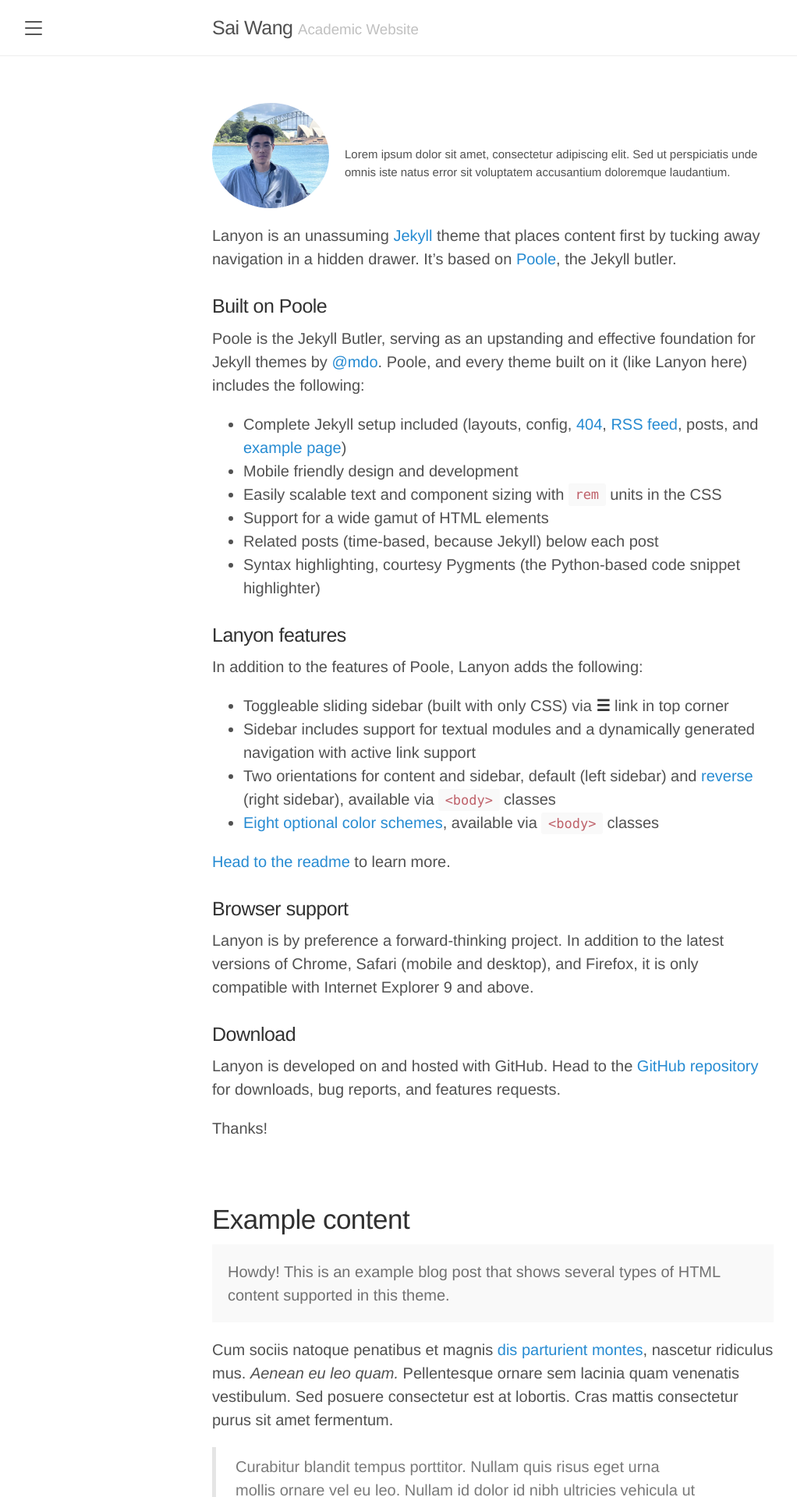
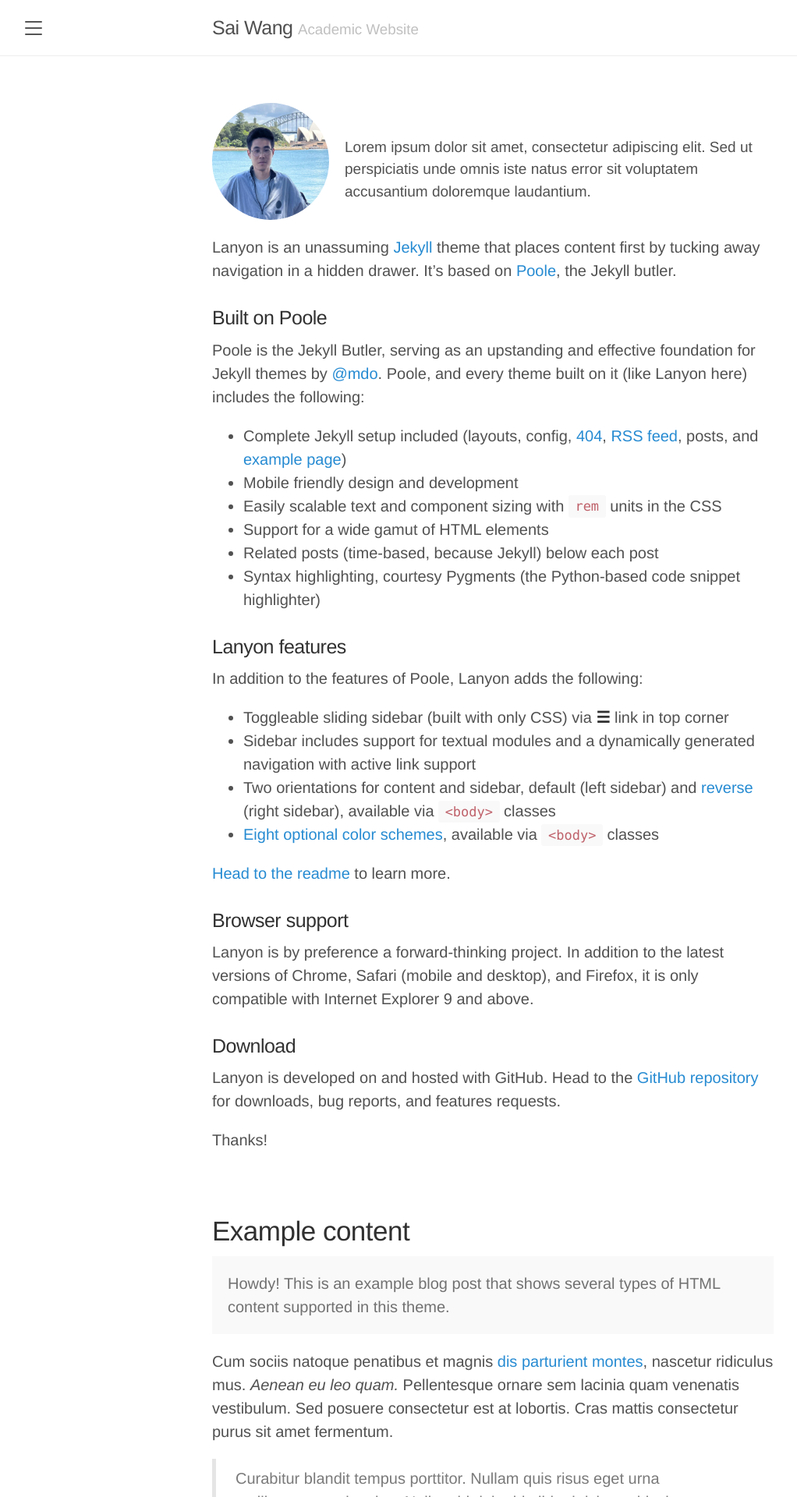
Before and after one commit to Alxendweb/alxendweb.github.io, a Jekyll site: the page built from index.html, in a window 1280 px wide. Shown: the top 1920 px of the page at 78% size, without its empty margins (8-1030 px from the left). Built offline with Jekyll 4.4.1, drawn with Linux system fonts in a browser that asks for light colours; the list of posts is cut into pages by our own code.

Commit message:
Update lanyon.css

```diff
--- a/public/css/lanyon.css
+++ b/public/css/lanyon.css
@@ -133,14 +133,14 @@
 
 .personal-image {
   width: 150px; /* 控制图片宽度 */
-  height: auto; /* 保持图片高度自适应 */
+  height: 150px; /* 保持图片高度自适应 */
   border-radius: 80%;
   margin-right: 20px; /* 右侧留出一定的间距 */
 }
 
 .text-content {
   flex: 1; /* 让文字内容占据剩余空间 */
-  font-size: 15px; /* 控制文字大小 */
+  font-size: 19px; /* 控制文字大小 */
   line-height: 1.5; /* 控制行高 */
 }
 
```
